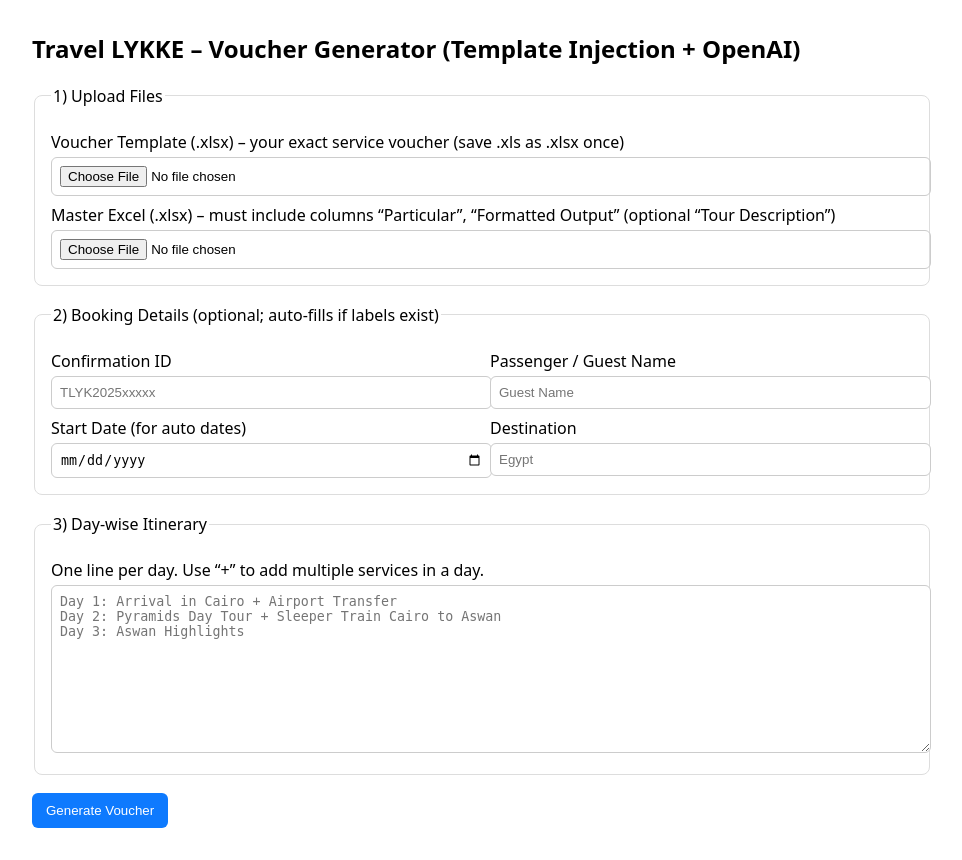
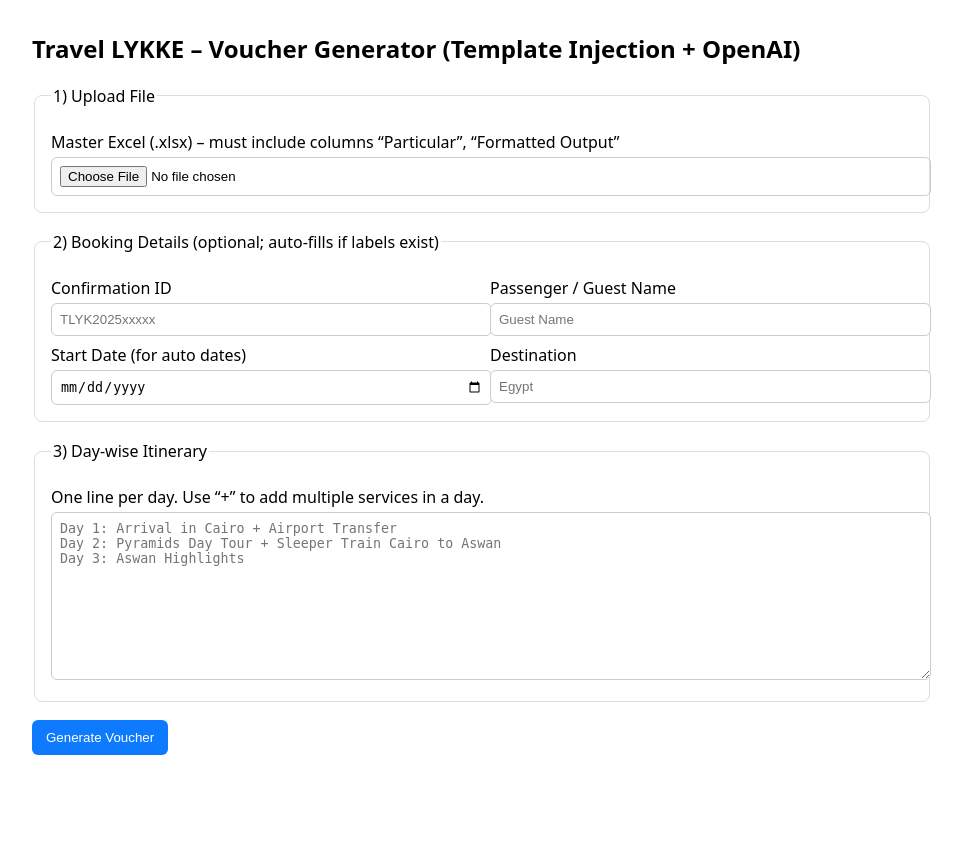
Before and after one commit to ShashankAgarwal1987/nvoucher-app, a Flask app: page / in a window 1280 px wide. Shown: the whole page, without its empty margins (158-1120 px from the left). After the commit the page ends 755 px from the top, so only its background shows below. Run offline with Flask 3, Linux system fonts and the light colour scheme.

Commit message:
Update index.html

```diff
--- a/templates/index.html
+++ b/templates/index.html
@@ -16,11 +16,10 @@
   <h2>Travel LYKKE – Voucher Generator (Template Injection + OpenAI)</h2>
   <form method="POST" enctype="multipart/form-data">
     <fieldset>
-      <legend>1) Upload Files</legend>
-      <label>Voucher Template (.xlsx) – your exact service voucher (save .xls as .xlsx once)</label>
-      <input type="file" name="template_file" accept=".xlsx" required>
-      <label>Master Excel (.xlsx) – must include columns “Particular”, “Formatted Output” (optional “Tour Description”)</label>
-      <input type="file" name="master_file" accept=".xlsx" required>
+      <legend>1) Upload File</legend>
+      <label>Master Excel (.xlsx) – must include columns “Particular”, “Formatted Output”</label>
+      <!-- 👇 name MUST be 'file' to match app.py -->
+      <input type="file" name="file" accept=".xlsx" required>
     </fieldset>
 
     <fieldset>
```
